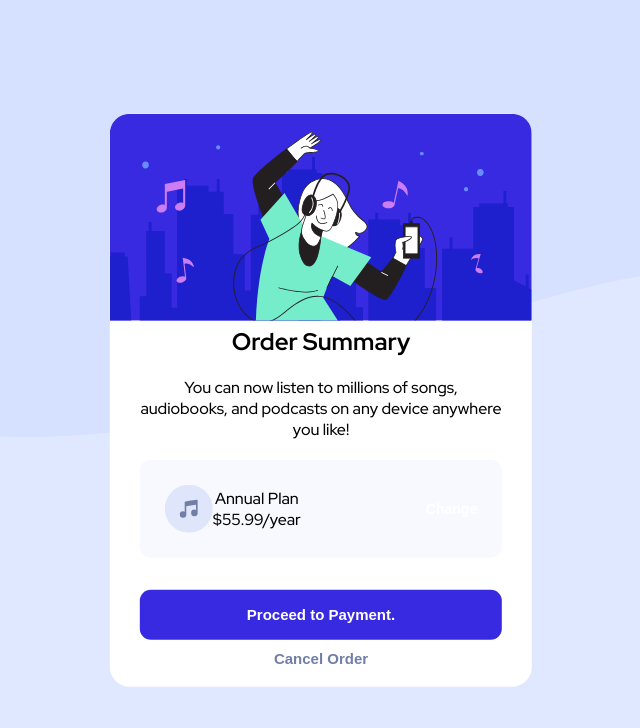
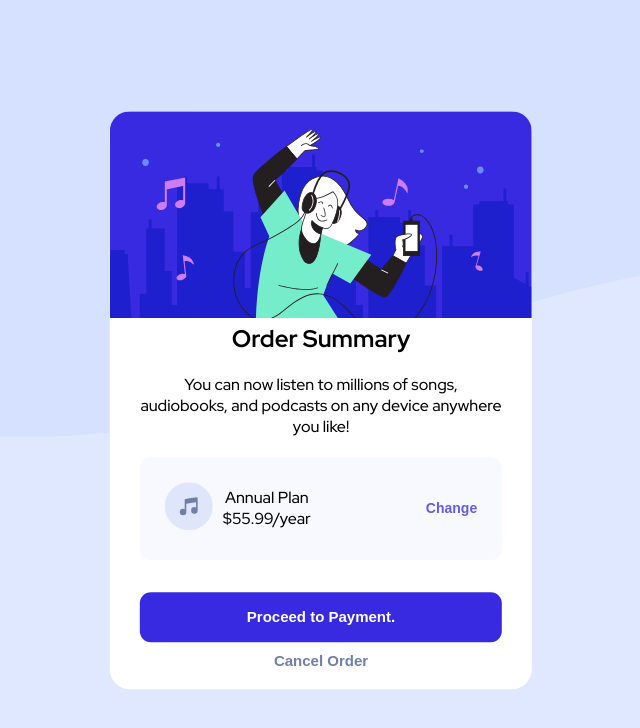
Before and after one commit to StephenOpokuAmoah/Webapp, a plain HTML site: page index.html in a window 1280 px wide. Shown: the whole page, without its empty margins (319-959 px from the left). Drawn offline with Linux system fonts and the light colour scheme.

Commit message:
change text to its original color

```diff
--- a/index.css
+++ b/index.css
@@ -64,7 +64,8 @@ section{
 
 .left{
   display: flex;
-  justify-content: space-between;
+  gap: 10px;
+  /* justify-content: space-between; */
   align-items: center;
 }
 
@@ -72,7 +73,7 @@ section{
   cursor: pointer;
   background-color: transparent;
   border: none;
-  color: white;
+  color: #665aea;
   font-size: 14px;
   font-style: normal;
   font-weight: 700;
@@ -81,7 +82,7 @@ section{
  height: 50px;
   width: 100%;
   background-color: #382AE1;
-  cursor: pointer;
+  /* cursor: pointer; */
   font-size: 15px;
   border: none;
   font-weight: 900;
@@ -102,6 +103,12 @@ section{
 }
 
 /*mobile width,max-width=430px */
+
+.button-proceed:hover{
+  cursor: pointer;
+  background-color: #766CF1;
+}
+
 
 
 @media screen and (min-width: 760px) and (max-width: 890px) {
--- a/index.html
+++ b/index.html
@@ -18,7 +18,9 @@
       </div>
       <div class="Plan">
         <div class="left">
+          <div class="icon">
             <img src="./Images/icon-music.svg">
+          </div>
             <div>
               <p class="annual"> Annual Plan</p>
               <p>$55.99/year </p>
```
